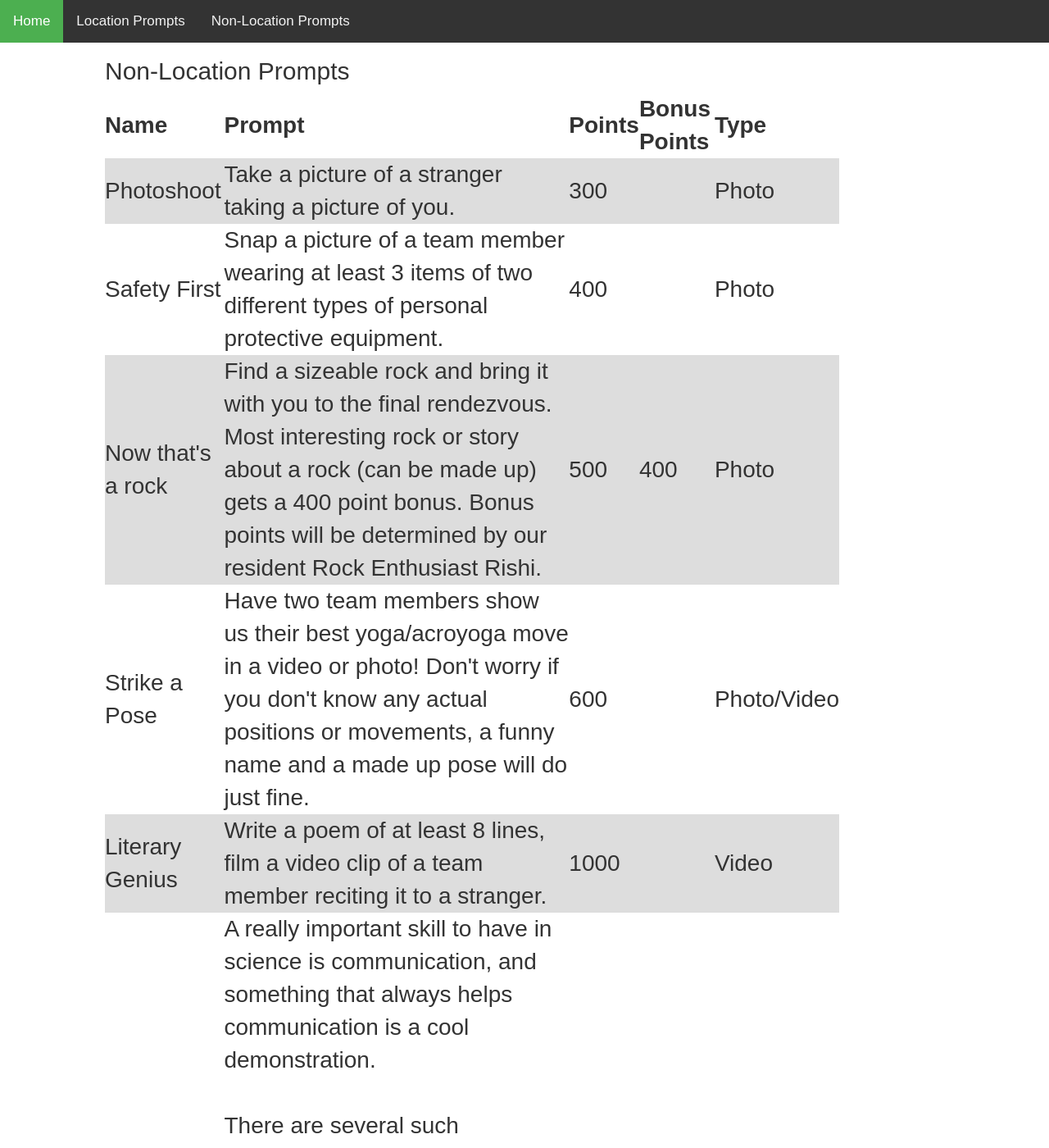
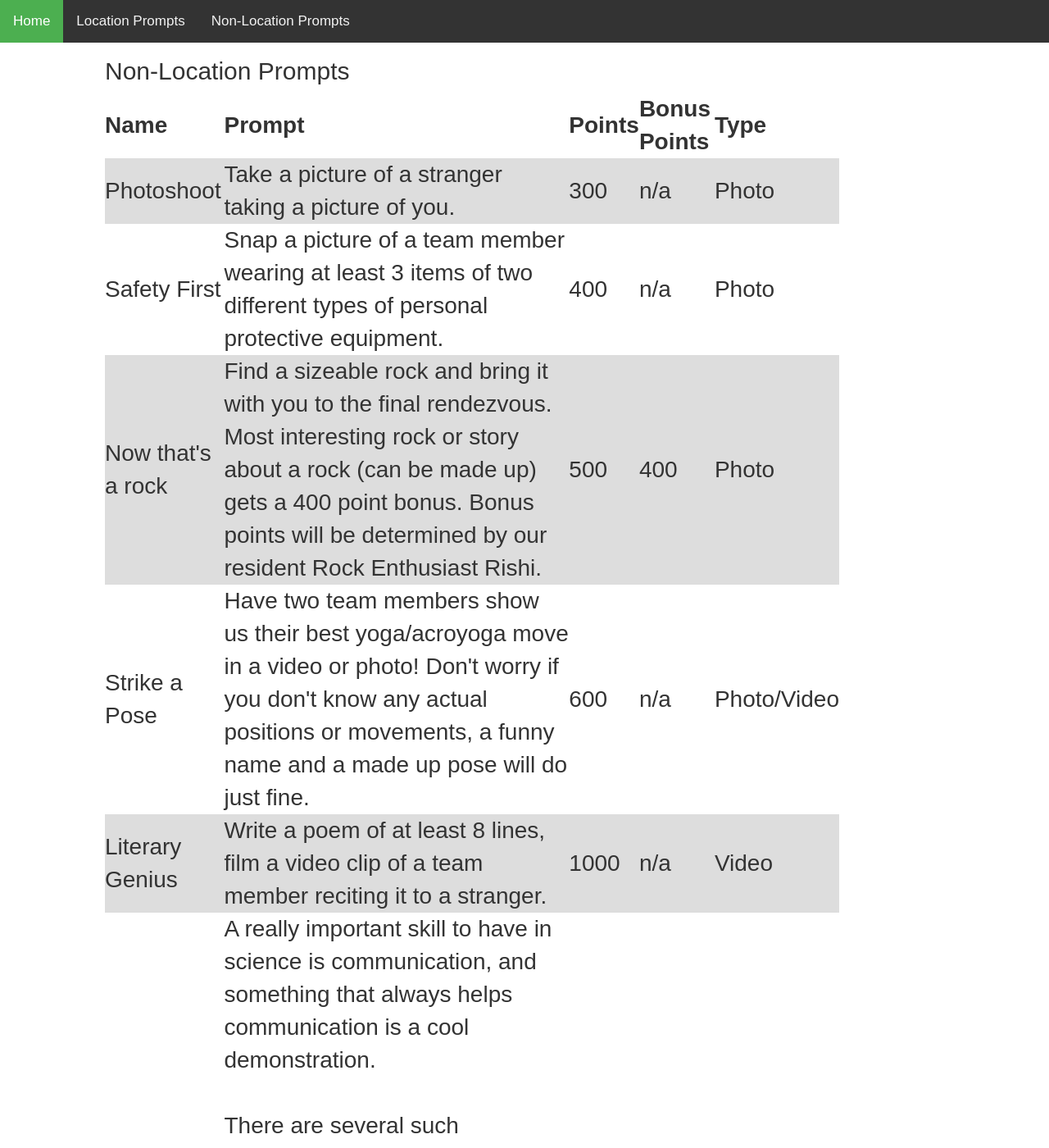
Before and after one commit to nsryan2/scav_hunt, a Jekyll site: the page built from non_loc_prompts.html, in a window 1280 px wide and 1400 px high. Shown: the whole window at 82% size. Built offline with Jekyll 4.4.1, drawn with Linux system fonts in a browser that asks for light colours; nearby versions of some CDN libraries.

Commit message:
Update non_loc_prompts.html

```diff
--- a/non_loc_prompts.html
+++ b/non_loc_prompts.html
@@ -52,14 +52,14 @@
     <td class="prompt">Photoshoot</td>
     <td class="prompt">Take a picture of a stranger taking a picture of you.</td>
     <td class="prompt">300</td>
-    <td class="prompt"></td>
+    <td class="prompt">n/a</td>
     <td class="prompt">Photo</td>
   </tr>
   <tr>
     <td class="prompt">Safety First</td>
     <td class="prompt">Snap a picture of a team member wearing at least 3 items of two different types of personal protective equipment.</td>
     <td class="prompt">400</td>
-    <td class="prompt"></td>
+    <td class="prompt">n/a</td>
     <td class="prompt">Photo</td>
   </tr>
   <tr>
@@ -73,14 +73,14 @@
     <td class="prompt">Strike a Pose</td>
     <td class="prompt">Have two team members show us their best yoga/acroyoga move in a video or photo! Don't worry if you don't know any actual positions or movements, a funny name and a made up pose will do just fine.</td>
     <td class="prompt">600</td>
-    <td class="prompt"></td>
+    <td class="prompt">n/a</td>
     <td class="prompt">Photo/Video</td>
   </tr>
   <tr>
     <td class="prompt">Literary Genius</td>
     <td class="prompt">Write a poem of at least 8 lines, film a video clip of a team member reciting it to a stranger.</td>
     <td class="prompt">1000</td>
-    <td class="prompt"></td>
+    <td class="prompt">n/a</td>
     <td class="prompt">Video</td>
   </tr>
   <tr>
```
